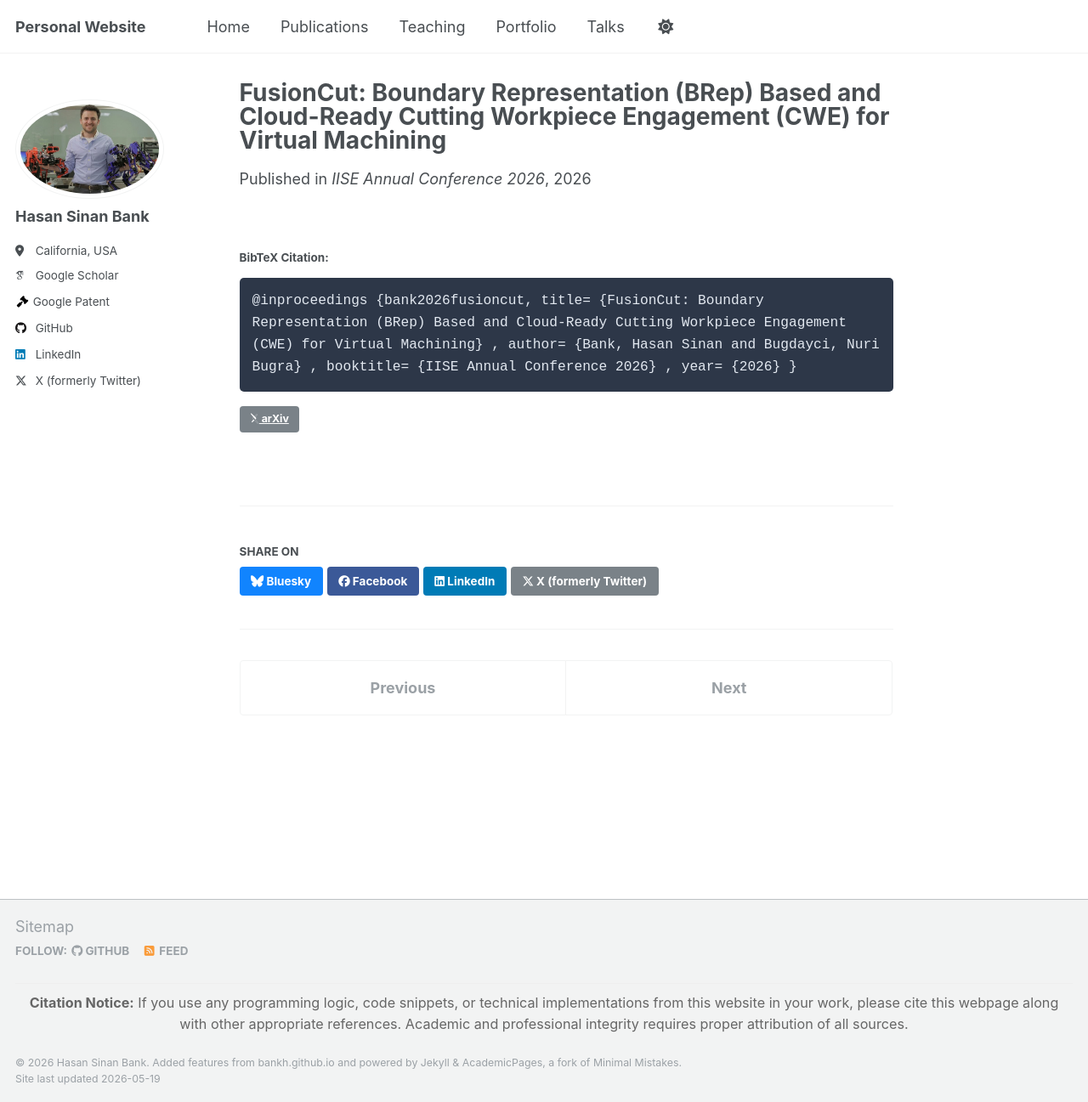
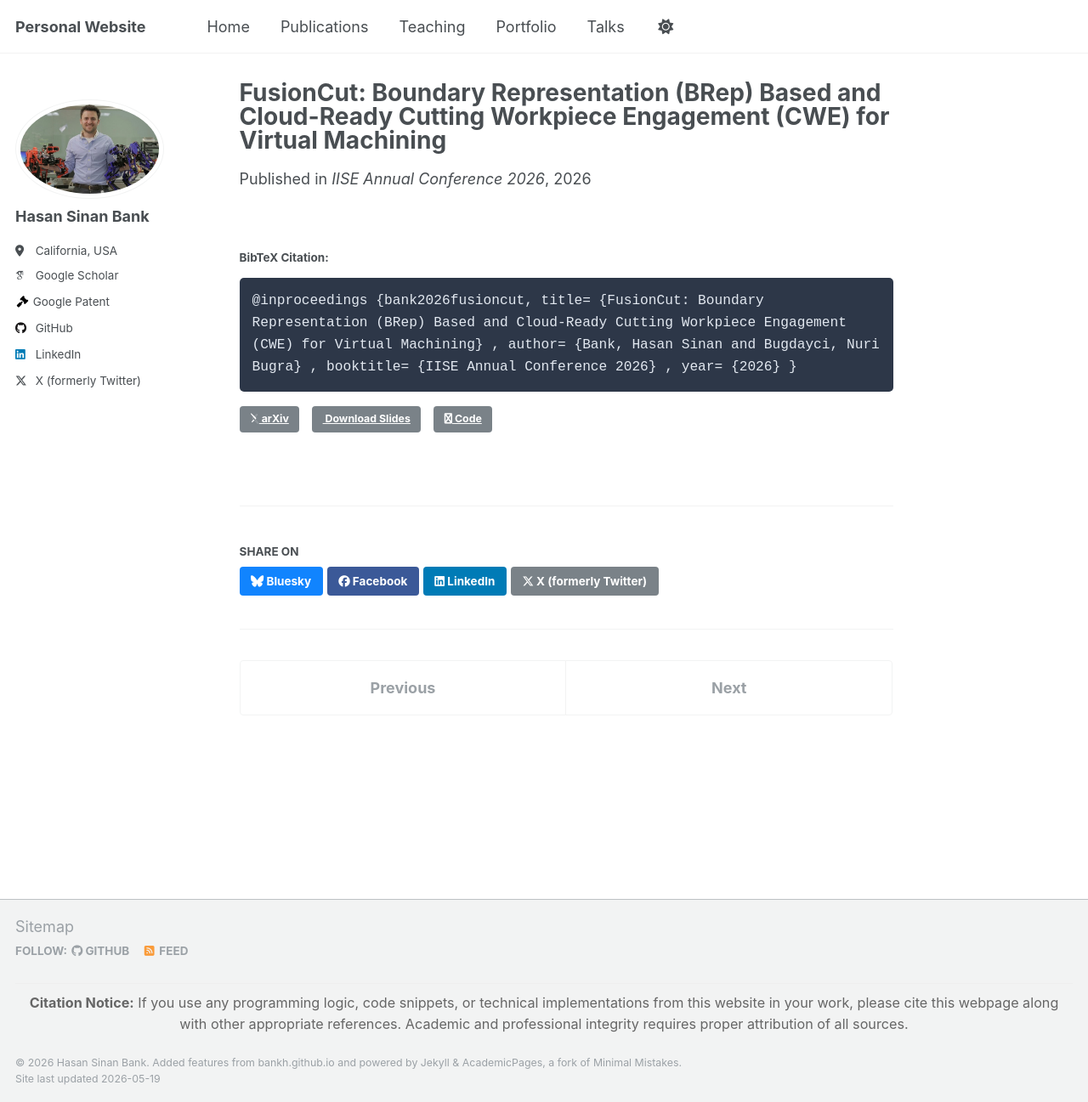
Before and after one commit to bankh/bankh.github.io, a Jekyll site: the page built from _publications/2026-Conference-IISE-FusionCut.md, in a window 1280 px wide and 1297 px high. Shown: the whole window at 85% size. Built offline with Jekyll 4.4.1, drawn with Linux system fonts in a browser that asks for light colours; some web fonts are replaced; a script that is not in the unit is left out; comment, search, counter and statistics services are not loaded.

Commit message:
Update:
Added slides from IISE 2026.

```diff
--- a/_includes/archive-single-publication.html
+++ b/_includes/archive-single-publication.html
@@ -31,8 +31,9 @@ video).  Used in both list and card layouts.
   {%- if post.github and post.github != '' -%}
     <a href="{{ post.github }}" target="_blank" class="ref-tag" title="GitHub"><i class="fab fa-github"></i></a>
   {%- endif -%}
-  {%- if post.presentation and post.presentation != '' -%}
-    <a href="{{ post.presentation }}" target="_blank" class="ref-tag" title="Slides"><i class="fas fa-file-powerpoint"></i></a>
+  {%- assign slides_link = post.slidesurl | default: post.presentation -%}
+  {%- if slides_link and slides_link != '' -%}
+    <a href="{{ slides_link }}" target="_blank" class="ref-tag" title="Slides"><i class="fas fa-file-powerpoint"></i></a>
   {%- endif -%}
   {%- if post.video and post.video != '' -%}
     <a href="{{ post.video }}" target="_blank" class="ref-tag" title="Video"><i class="fas fa-video"></i></a>
--- a/_layouts/single.html
+++ b/_layouts/single.html
@@ -78,7 +78,7 @@ layout: default
           <div style="margin: 20px 0;">
             <h4>BibTeX Citation:</h4>
             <pre style="background-color: #2d3748; color: #e2e8f0; padding: 15px; border-radius: 5px; overflow-x: auto; font-size: 0.9em; white-space: pre-wrap; word-wrap: break-word; font-family: 'Courier New', monospace; line-height: 1.6;">{% assign formatted_citation = page.citation | replace: '  ', ' ' | replace: '},', '},' | replace: '{', ' {' | replace: '}', '} ' | replace: '  ', ' ' %}{{ formatted_citation }}</pre>
-            {% if page.paperurl or page.slidesurl or page.bibtexurl %}
+            {% if page.paperurl or page.slidesurl or page.bibtexurl or page.github or page.data or page.dataverse or page.video %}
               <div style="margin-top: 15px;">
                 {% if page.paperurl %}
                   {% if page.paperurl contains 'arxiv.org' %}
@@ -88,6 +88,10 @@ layout: default
                   {% endif %}
                 {% endif %}
                 {% if page.slidesurl %}<a href="{{ page.slidesurl }}" class="btn btn--small" style="margin-right: 10px;"><i class="fa fa-file-powerpoint-o" aria-hidden="true"></i> Download Slides</a>{% endif %}
+                {% if page.github %}<a href="{{ page.github }}" class="btn btn--small" style="margin-right: 10px;"><i class="fa fa-github" aria-hidden="true"></i> Code</a>{% endif %}
+                {% if page.data %}<a href="{{ page.data }}" class="btn btn--small" style="margin-right: 10px;"><i class="fa fa-database" aria-hidden="true"></i> Data</a>{% endif %}
+                {% if page.dataverse %}<a href="{{ page.dataverse }}" class="btn btn--small" style="margin-right: 10px;"><i class="fa fa-archive" aria-hidden="true"></i> Dataverse</a>{% endif %}
+                {% if page.video %}<a href="{{ page.video }}" class="btn btn--small" style="margin-right: 10px;"><i class="fa fa-video-camera" aria-hidden="true"></i> Video</a>{% endif %}
                 {% if page.bibtexurl %}<a href="{{ page.bibtexurl }}" class="btn btn--small" style="margin-right: 10px;"><i class="fa fa-file-text-o" aria-hidden="true"></i> Download BibTeX</a>{% endif %}
               </div>
             {% endif %}
```
Also changed, not shown: _publications/2026-Conference-IISE-Data-Driven.md (+2 -0 lines), _publications/2026-Conference-IISE-FusionCut.md (+3 -0 lines), _publications/2026-Conference-IISE-GenAI-Workbench.md (+2 -0 lines), 3 other files.
